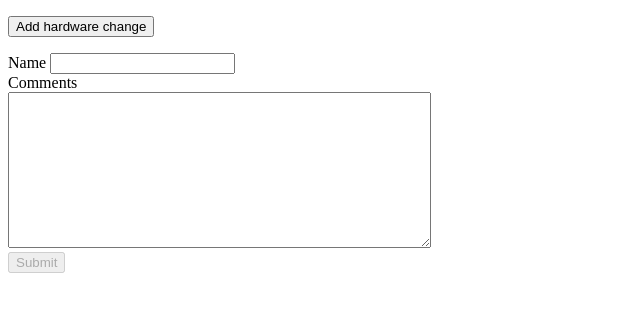
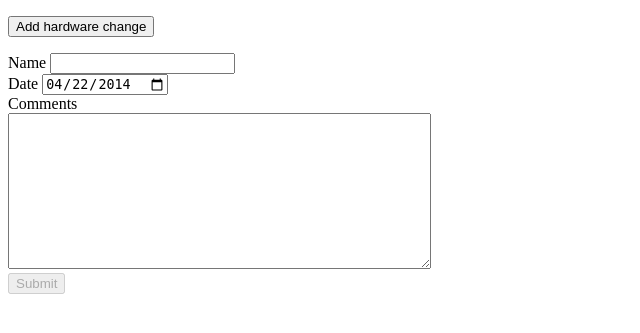
Before and after one commit to NGTS/hardware-changes-python-srw, a Flask app: page / in a window 1280 px wide. Shown: the top 333 px of the page, without its empty margins (0-640 px from the left). Run offline with Flask 2, Linux system fonts and the light colour scheme; some libraries are stand-ins or nearby versions.

Commit message:
Adds date field and sets date to today

```diff
--- a/hardware_changes/static/forms.js
+++ b/hardware_changes/static/forms.js
@@ -27,6 +27,10 @@ function add_form(i) {
     $("button#submit-form").prop('disabled', false);
 }
 
+function auto_today(selector) {
+    selector.val((new Date()).toJSON().slice(0, 10));
+}
+
 $(document).ready(function() {
     var button = $("button#add-form");
     var i = 0;
@@ -35,4 +39,7 @@ $(document).ready(function() {
         add_form(i);
         i++;
     });
+
+    // Set up the date field, horrible hack to set the date automatically to today
+    auto_today($("#change-date"));
 });
--- a/hardware_changes/templates/index.html
+++ b/hardware_changes/templates/index.html
@@ -10,6 +10,9 @@
     <label for="username">Name</label>
     <input type="text" name="username" /><br />
 
+    <label for="change-date">Date</label>
+    <input type="date" id='change-date' name="change-date" /><br />
+
 
     <label for="comments">Comments</label><br />
     <textarea name="comments" id="comments" rows="10" cols="50"></textarea><br />
```
